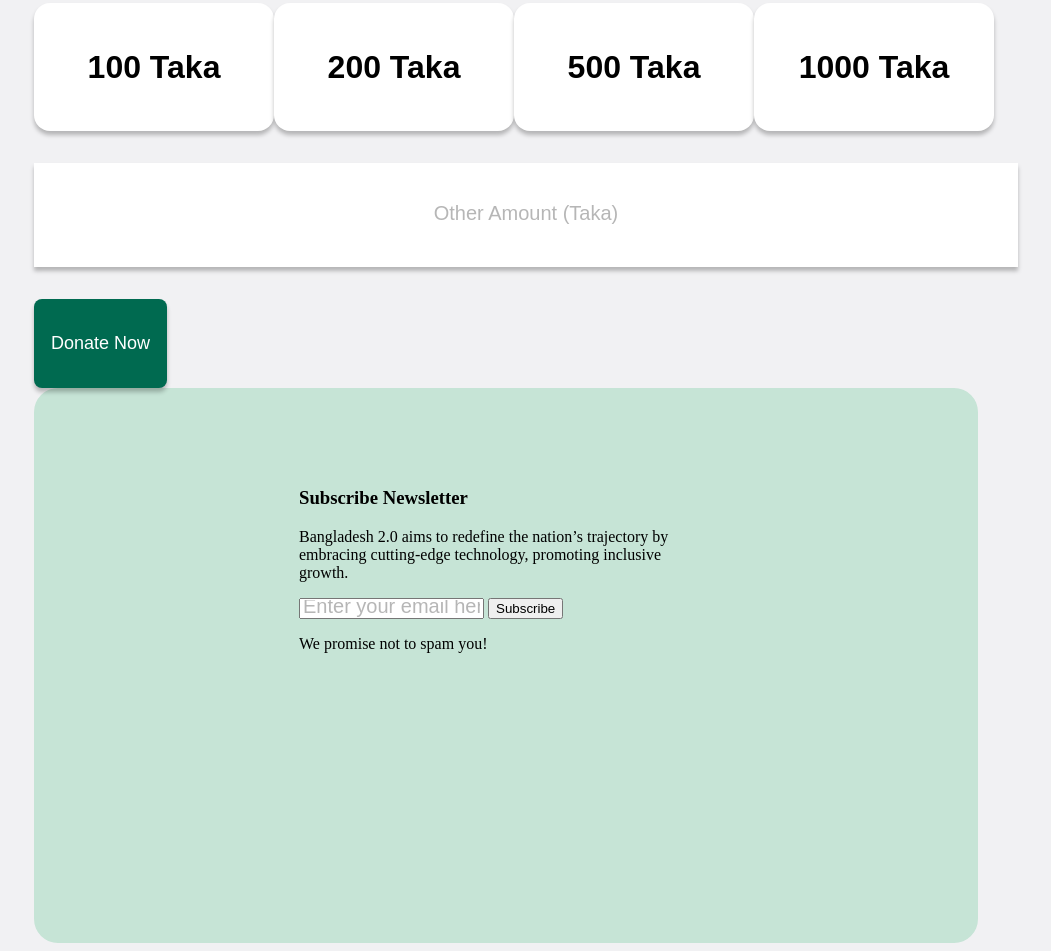
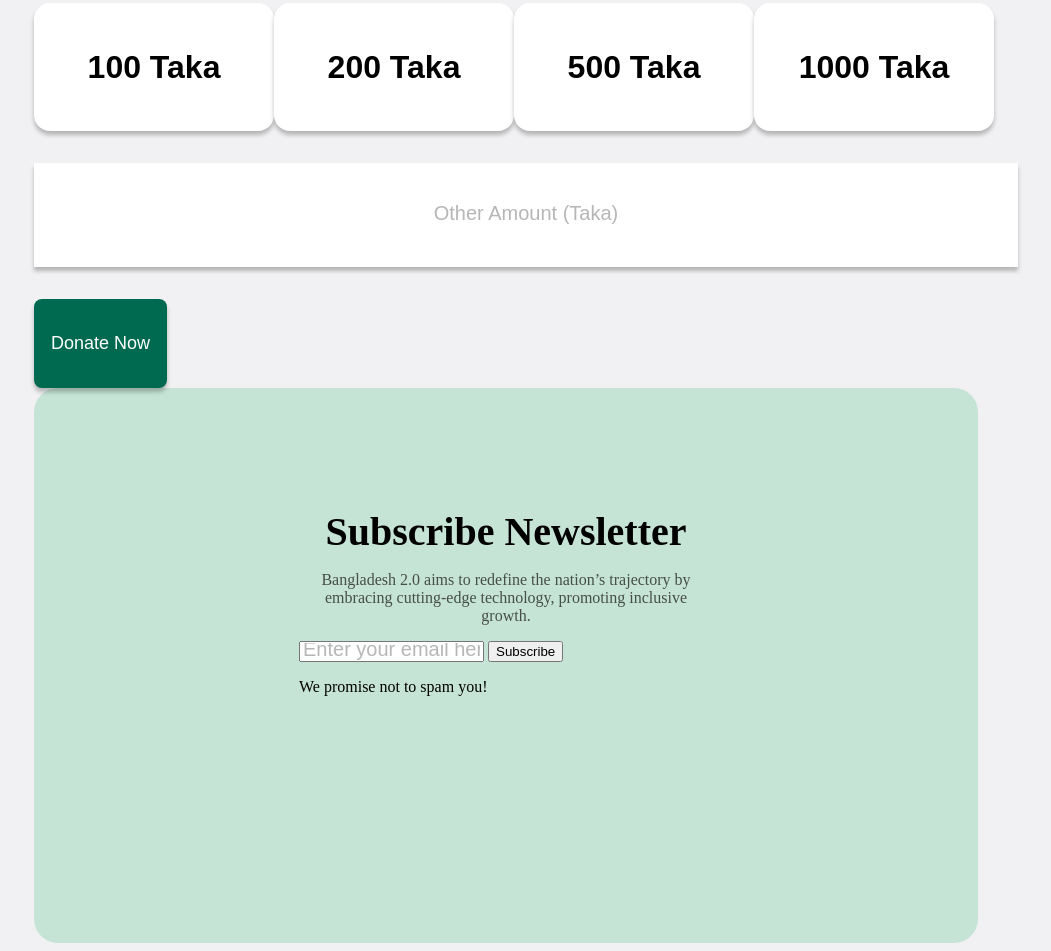
Before and after one commit to MERAj-ul/b11-a1, a plain HTML site: page index.html in a window 1280 px wide. Shown: the part 3014-3965 px from the top of the page, without its empty margins (134-1185 px from the left). Drawn offline with Linux system fonts and the light colour scheme.

Commit message:
backup recovered

```diff
--- a/index.html
+++ b/index.html
@@ -113,8 +113,10 @@
             </div>
         </div>
         <div class="newsletter">
-            <h3>Subscribe Newsletter</h3>
-            <p>Bangladesh 2.0 aims to redefine the nation’s trajectory by embracing cutting-edge technology, promoting inclusive growth.</p>
+            <h3 class="newsletter-title">Subscribe Newsletter</h3>
+            <div class="newsletter-des">
+                <p>Bangladesh 2.0 aims to redefine the nation’s trajectory by embracing cutting-edge technology, promoting inclusive growth.</p>
+            </div>
                 <div class="subscribe">
                     <input type="email" name="" id="" placeholder="Enter your email here">
                     <a href=""><button>Subscribe</button></a>
--- a/style/bd.css
+++ b/style/bd.css
@@ -341,3 +341,13 @@ input::placeholder {
   border-radius: 24px;
   padding: 80px 265px;
 }
+.newsletter-title{
+  font-size: 40px;
+  text-align: center;
+  margin-bottom: 16px;
+}
+.newsletter-des{
+  font-size: 16px;
+  text-align: center;
+  color: rgba(14, 14, 14, 0.7);
+}
```
